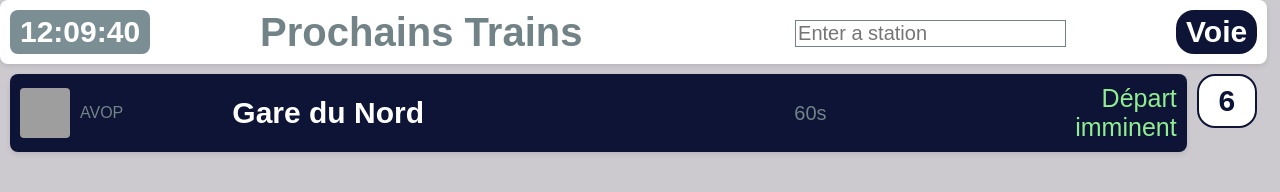
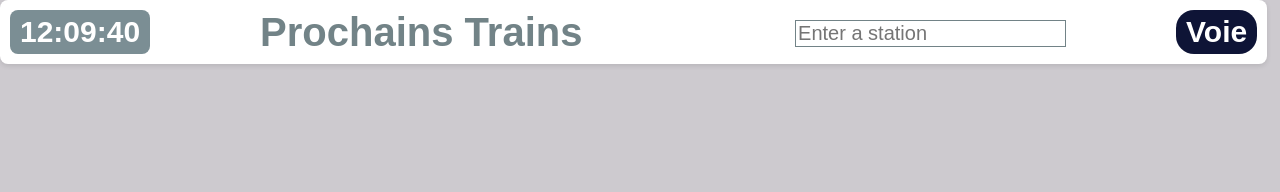
Before and after one commit to MattiaPARRINELLO/Departure-Viewer-IDFM, a plain HTML site: page index.html in a window 1280 px wide. Drawn offline with Linux system fonts and the light colour scheme; grey boxes are pictures that could not be loaded.

Commit message:
Suppression de la section des éléments de train dans le fichier HTML

```diff
--- a/index.html
+++ b/index.html
@@ -26,21 +26,5 @@
       </div>
       <div class="track">Voie</div>
     </div>
-    <div class="trainContainer">
-      <div class="train-item">
-        <div class="logo">
-          <img
-            src="https://data.iledefrance-mobilites.fr/api/explore/v2.1/catalog/datasets/referentiel-des-lignes/files/b874ac42d638fc887ea98f56789a036d"
-            alt=""
-          />
-          <span>AVOP</span>
-        </div>
-        <div class="destination">Gare du Nord</div>
-        <div class="time-station">60s</div>
-
-        <div class="time-info" style="color: lightgreen">Départ imminent</div>
-      </div>
-      <div class="platform">6</div>
-    </div>
   </body>
 </html>
```
